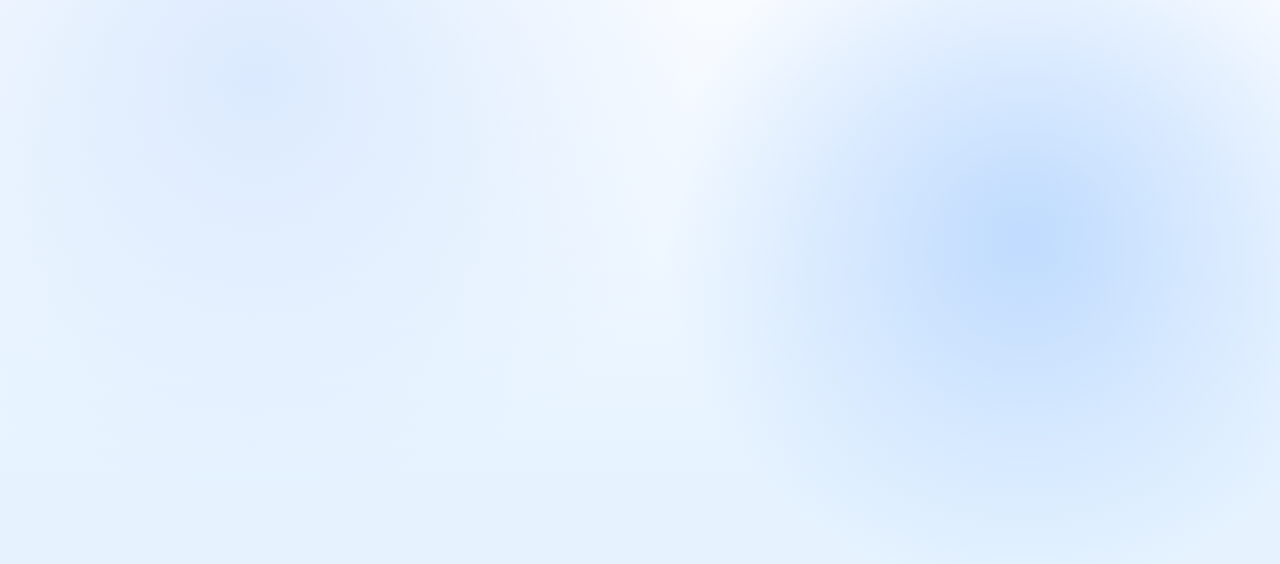
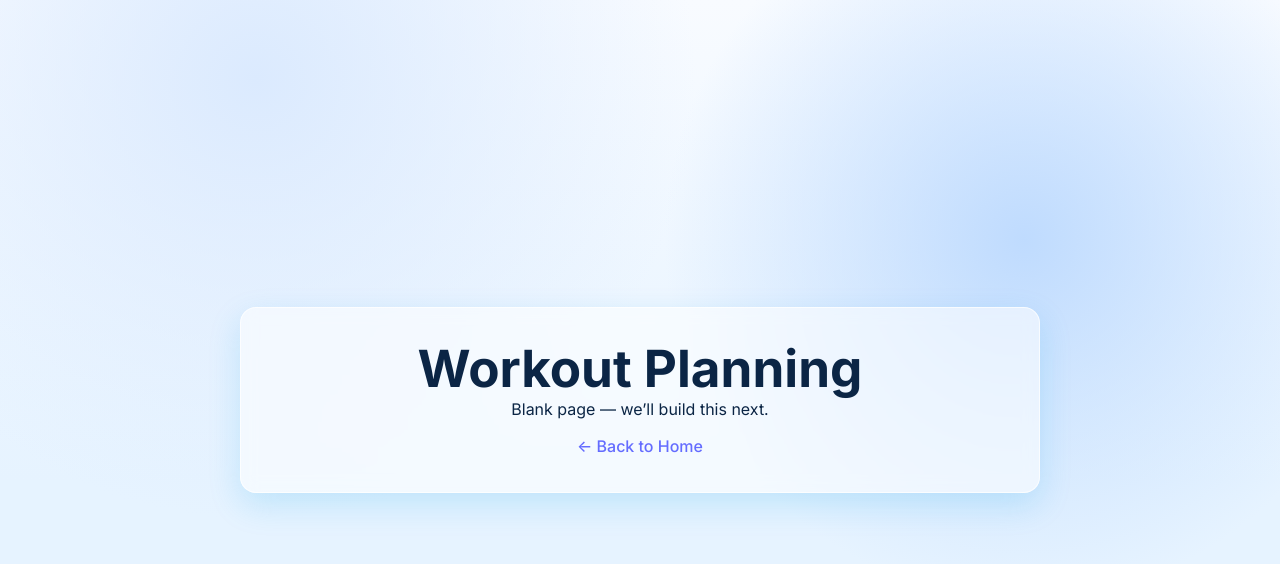
Before and after one commit to aidandawley/Futures-Coaching, a React (Vite) app in the folder Coach/: page /planning in a window 1280 px wide. Before the commit this address had no page. Shown: the top 564 px of the page. Built offline with nearby package versions, Linux system fonts and the light colour scheme.

Commit message:
workout planner page added

```diff
--- a/Coach/src/App.jsx
+++ b/Coach/src/App.jsx
@@ -1,11 +1,13 @@
 import { Routes, Route } from "react-router-dom";
 import Landing from "./Landing.jsx";
 import HomePage from "./HomePage.jsx";
+import Planning from "./Planning.jsx";
 
 export default function App() {
   return (
     <Routes>
       <Route path="/" element={<Landing />} />
+      <Route path="/planning" element={<Planning />} />
       <Route path="/home" element={<HomePage />} />
     </Routes>
   );
--- a/Coach/src/HomePage.jsx
+++ b/Coach/src/HomePage.jsx
@@ -1,5 +1,7 @@
+import { useNavigate } from "react-router-dom";
 import logo from "./assets/Logo.png";
 export default function HomePage() {
+  const navigate = useNavigate();
     return (
       <main className="main">
 
@@ -14,7 +16,14 @@ export default function HomePage() {
           </p>
 
           <section className="tiles">
-            <button className="tile" type="button"><h2>Workout Planning 💭</h2><p>Create and edit your workout split and learn about different workouts.</p></button>
+          <button
+    className="tile"
+    type="button"
+    onClick={() => navigate("/planning")}
+  >
+    <h2>Workout Planning <span className="emoji">💭</span></h2>
+    <p>Create and edit your workout split and learn about different workouts.</p>
+  </button>
             <button className="tile" type="button"><h2>Workout Tracker 📝</h2><p>Track your workouts to achieve progressive overload.</p></button>
             <button className="tile" type="button"><h2>Food Tracker 🍖</h2><p>Document your macro nutrient and calorie intakes.</p></button>
             <button className="tile" type="button"><h2>Coming Soon🔒</h2><p></p></button>
--- /dev/null
+++ b/Coach/src/Planning.jsx
@@ -0,0 +1,15 @@
+import { Link } from "react-router-dom";
+
+export default function Planning() {
+  return (
+    <main className="main page-center">
+      <section className="panel" style={{ width: "min(800px, 92vw)" }}>
+        <h1>Workout Planning</h1>
+        <p>Blank page — we’ll build this next.</p>
+        <p style={{ marginTop: 12 }}>
+          <Link to="/home">← Back to Home</Link>
+        </p>
+      </section>
+    </main>
+  );
+}
--- a/Coach/src/index.css
+++ b/Coach/src/index.css
@@ -204,3 +204,9 @@ html, body {
 }
 .btn:hover  { transform: translateY(-2px); box-shadow: 0 14px 28px rgba(14,165,233,.35); }
 .btn:active { transform: translateY(0); }
+
+.page-center {
+  justify-content: center;
+  align-items: center;
+  padding: clamp(24px, 5vw, 48px);
+}
```
